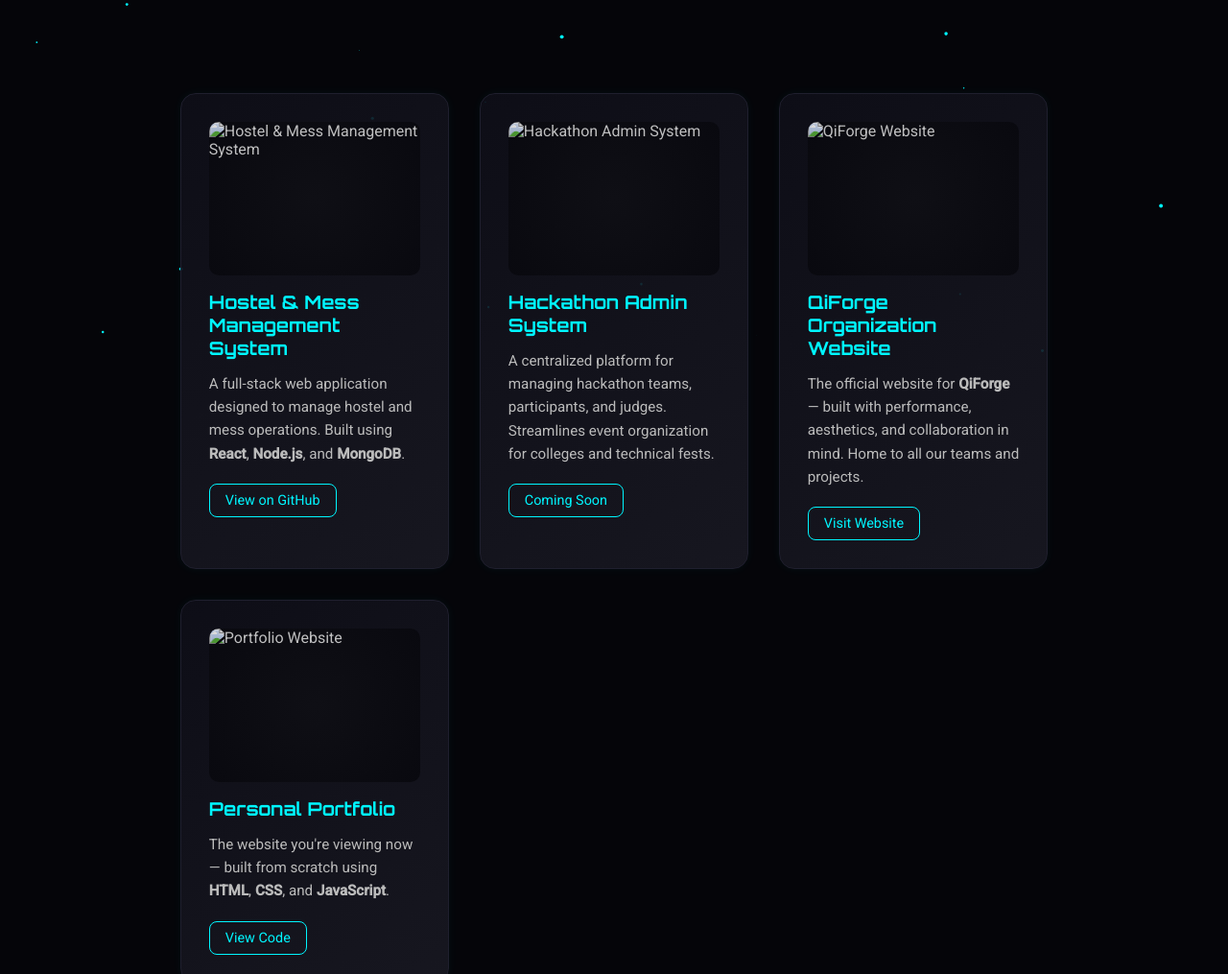
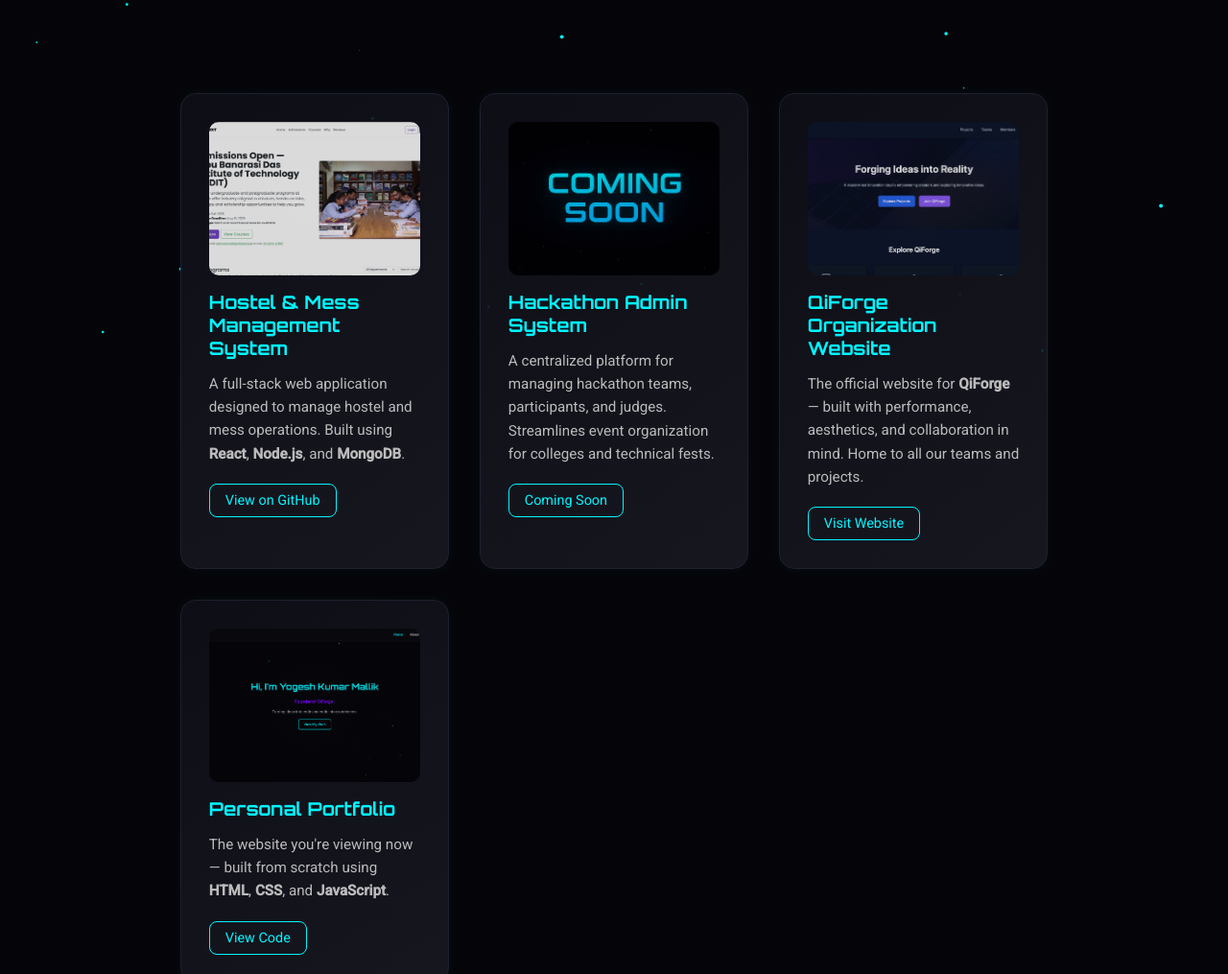
Before and after one commit to Yogesh-Kumar-Mallik-dev/Yogesh-Kumar-Mallik-dev.github.io, a plain HTML site: page pages/projects.html in a window 1280 px wide. Shown: the part 360-1375 px from the top of the page at 96% size. Drawn offline with Linux system fonts and the light colour scheme.

Commit message:
update v0.3

```diff
--- a/js/main.js
+++ b/js/main.js
@@ -1,5 +1,5 @@
 // ======================== Typing Effect ========================
-const typingText = ["Full-Stack Developer", "Game Developer", "Founder of QiForge"];
+const typingText = ["Front-End Developer", "Game Developer", "Founder of QiForge"];
 let index = 0, charIndex = 0;
 const typingEl = document.getElementById("typing");
 
--- a/pages/projects.html
+++ b/pages/projects.html
@@ -19,6 +19,9 @@
         <li><a href="index.html#contact">Contact</a></li>
       </ul>
     </nav>
+    <div class="hamburger">
+      <span></span><span></span><span></span>
+    </div>
   </header>
 
   <!-- ✅ Add background canvas -->
@@ -41,7 +44,7 @@
         <div class="project-card">
           <div class="card-content">
             <div class="card-icon">
-              <img src="assets/images/hostel-mess.png" alt="Hostel & Mess Management System" />
+              <img src="../images/hostel-mess.webp" alt="Hostel & Mess Management System" />
             </div>
             <h3>Hostel & Mess Management System</h3>
             <p>
@@ -56,7 +59,7 @@
         <div class="project-card">
           <div class="card-content">
             <div class="card-icon">
-              <img src="assets/images/hackathon-admin.png" alt="Hackathon Admin System" />
+              <img src="../images/coming-soon.png" alt="Hackathon Admin System" />
             </div>
             <h3>Hackathon Admin System</h3>
             <p>
@@ -71,7 +74,7 @@
         <div class="project-card">
           <div class="card-content">
             <div class="card-icon">
-              <img src="assets/images/qiforge.png" alt="QiForge Website" />
+              <img src="../images/qiforge-bg.png" alt="QiForge Website" />
             </div>
             <h3>QiForge Organization Website</h3>
             <p>
@@ -86,7 +89,7 @@
         <div class="project-card">
           <div class="card-content">
             <div class="card-icon">
-              <img src="assets/images/portfolio.png" alt="Portfolio Website" />
+              <img src="../images/portfolio.png" alt="Portfolio Website" />
             </div>
             <h3>Personal Portfolio</h3>
             <p>
```
Also changed, not shown: index.html (+1 -1 lines), images/coming-soon.png (added), images/portfolio.png (added).
